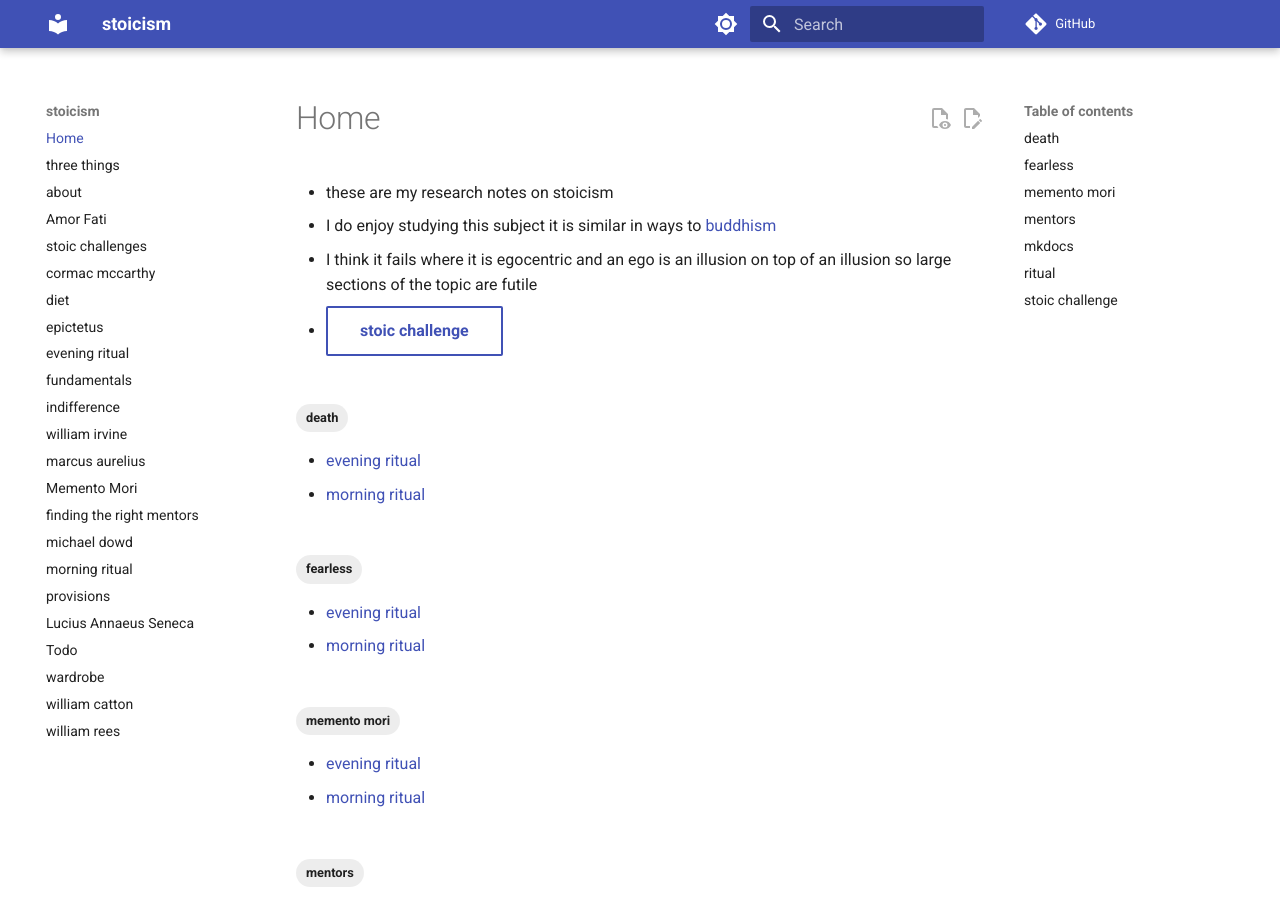
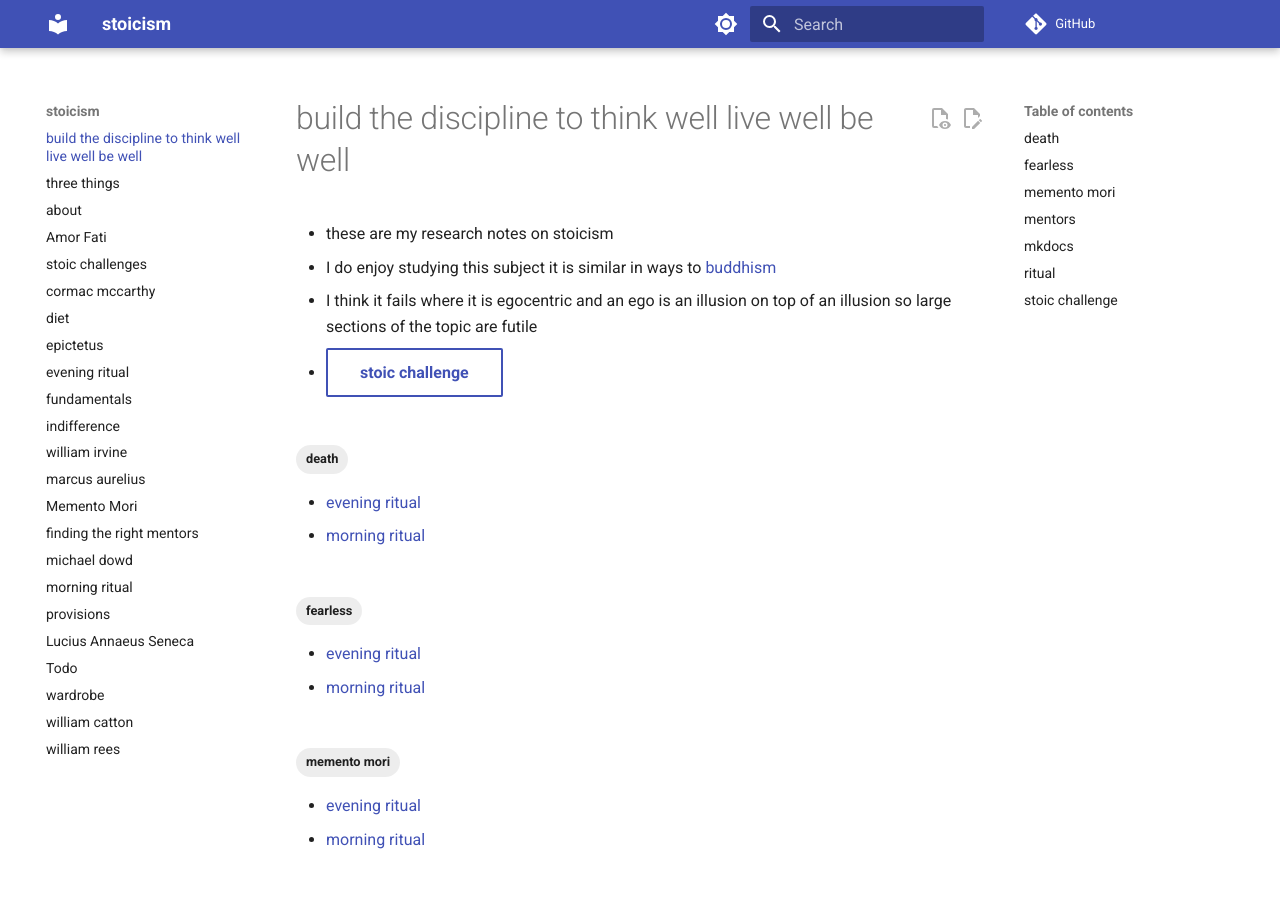
Before and after one commit to shane0/stoicism, an MkDocs documentation site: the page built from docs/index.md, in a window 1280 px wide and 900 px high. Built offline with MkDocs 1.6.1 and Material for MkDocs 9.7.7, drawn with Linux system fonts in a browser that asks for light colours; comment, search, counter and statistics services are not loaded; the version menu is left out.

Commit message:
docs(moto): be well

```diff
--- a/docs/index.md
+++ b/docs/index.md
@@ -1,3 +1,5 @@
+
+# build the discipline to think well live well be well
 
 - these are my research notes on stoicism
 - I do enjoy studying this subject it is similar in ways to [buddhism](https://shanenull.com/buddhism/)
```
